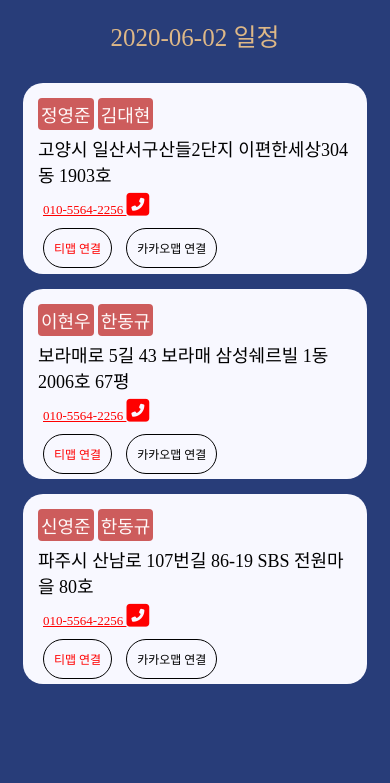
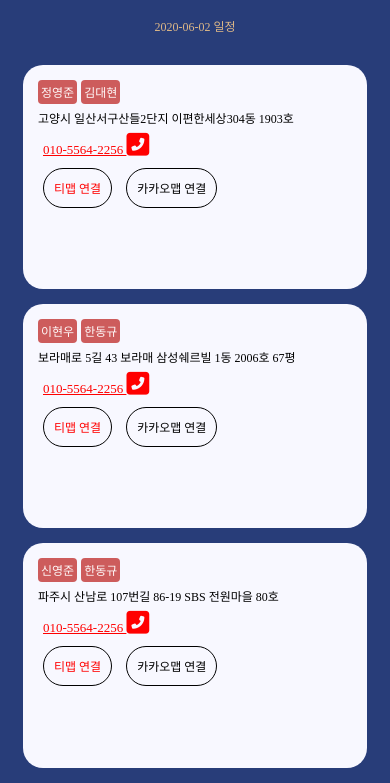
Before and after one commit to KaKaFE/newone, a plain HTML site: page index.html in a window 390 px wide. Shown: the part 67-850 px from the top of the page. Drawn offline with Linux system fonts and the light colour scheme.

Commit message:
modify Con vh css

```diff
--- a/style.css
+++ b/style.css
@@ -3,9 +3,13 @@
 body{
 	background-color:#283D79;
 }
+
+
 h1 {
   	font-family: AppleSDGothicNeo-Regular, 'Malgun Gothic', '맑은 고딕', dotum, '돋움', sans-serif
 }
+
+
 
 h1 {
   font-size: 30px;
@@ -30,7 +34,7 @@ a:visited {
 .Container{
 	padding: 15px;
 	margin: 15px;
-	height: 19vh;
+	height: 23vh;
 	text-align: left;
 	background-color: ghostwhite;
 	border-radius: 20px;
@@ -63,9 +67,9 @@ a:visited {
 	border-width: 1px;
 	border-radius: 20px;
 }
-/*
+
 @media (max-width: 600px) {
-  h1 {
-    font-size: 20px;
+  .date, .adress, .name {
+    font-size: 12px;
   }
-} */
+}
```
